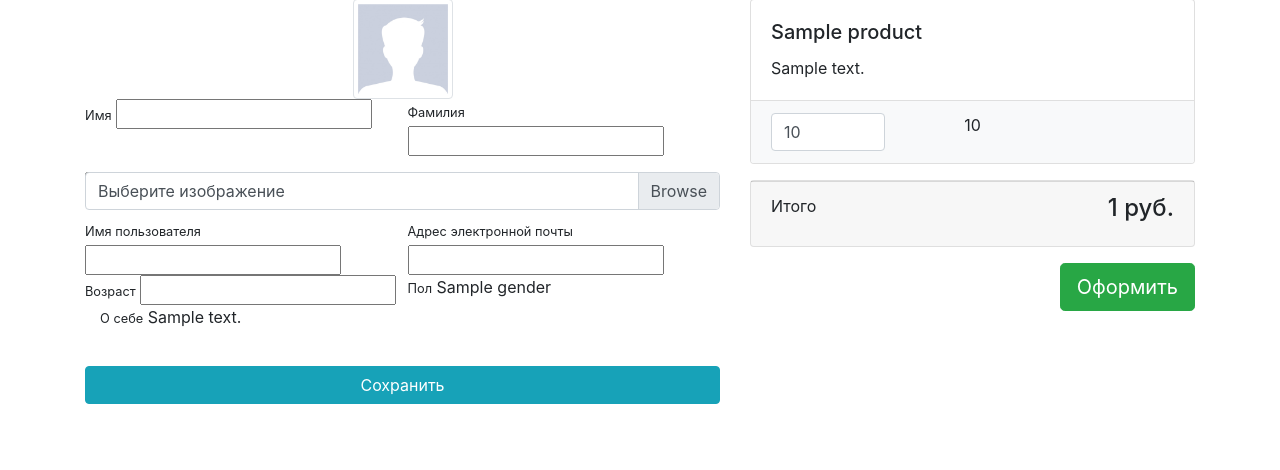
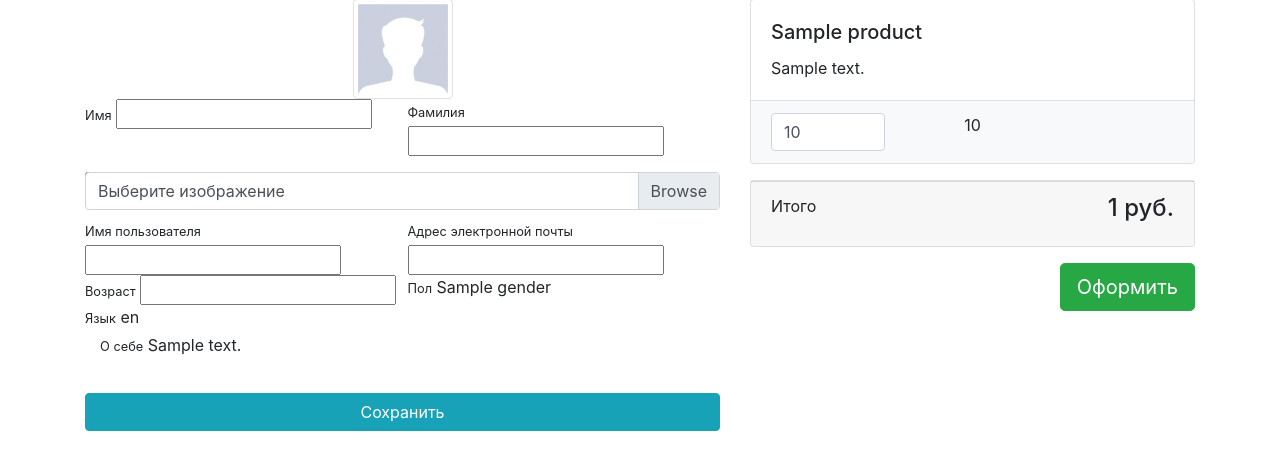
Before and after one commit to BandS-Y/Django_1, a Django app: template geekshop/authapp/templates/authapp/profile.html in a window 1280 px wide. Shown: the part 118-588 px from the top of the page. Run offline with Django 3.2, Linux system fonts and the light colour scheme; the template is opened without the code that fills it: most values are stand-ins (such as "Sample title", 1, 10 or a date in 2020); form fields are guessed from the names that the template uses; some libraries are stand-ins or nearby versions.

Commit message:
k_2_lesson_3 begin + +

```diff
--- a/geekshop/authapp/models.py
+++ b/geekshop/authapp/models.py
@@ -33,6 +33,7 @@ class UserProfile(models.Model):
     user = models.OneToOneField(User, unique=True, null=False, db_index=True, on_delete=models.CASCADE)
     about = models.TextField(verbose_name='О себе', blank=True, null=True)
     gender = models.CharField(verbose_name='пол', choices=GENDER_CHOICES, blank=True, max_length=2)
+    langs = models.CharField(verbose_name='язык', blank=True, max_length=10, default='RU')
 
     @receiver(post_save, sender=User)
     def create_user_profile(sender, instance, created, **kwargs):
--- a/geekshop/authapp/pipelines.py
+++ b/geekshop/authapp/pipelines.py
@@ -50,7 +50,7 @@ def save_user_profile(backend, user, response, *args, **kwargs):
         user.image = path_photo
 
     if data['personal']['langs']:
-        user.userprofile.langs = data['personal']['langs'][0] if len(data['personal']['langs'][0]) > 0 else 'EN'
+        user.userprofile.langs = data['personal']['langs'][0] if len(data['personal']['langs'][0]) > 0 else 'RU'
 
 
 
--- a/geekshop/authapp/templates/authapp/profile.html
+++ b/geekshop/authapp/templates/authapp/profile.html
@@ -100,6 +100,11 @@
                             </label>
                             {{ profile.gender }}
                         </div>
+                        <div class="col-lg-6">
+                            <label class="small mb-1" for="{{ profile.langs.id_for_label }}">Язык
+                            </label>
+                            {{ profile.langs }}
+                        </div>
                     </div>
                     <div class="col-lg-6">
                             <label class="small mb-1" for="{{ profile.about.id_for_label }}">О себе
```
